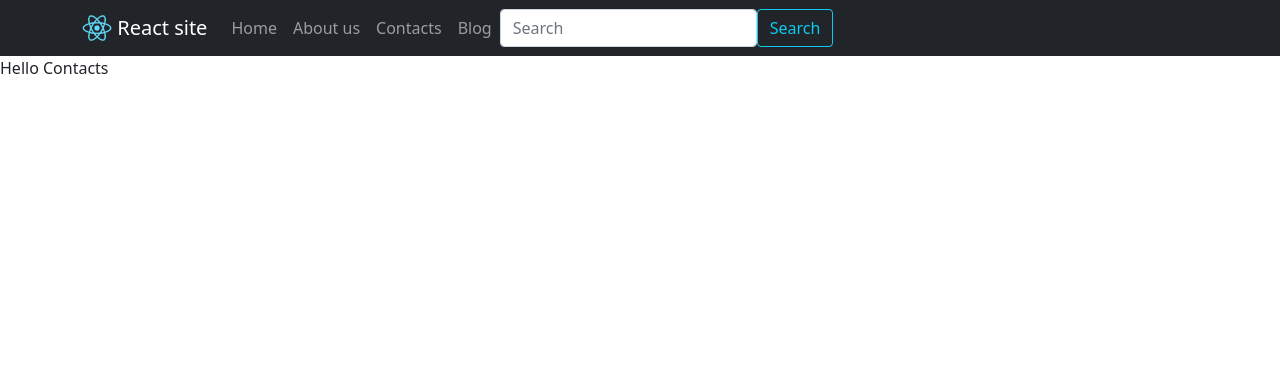
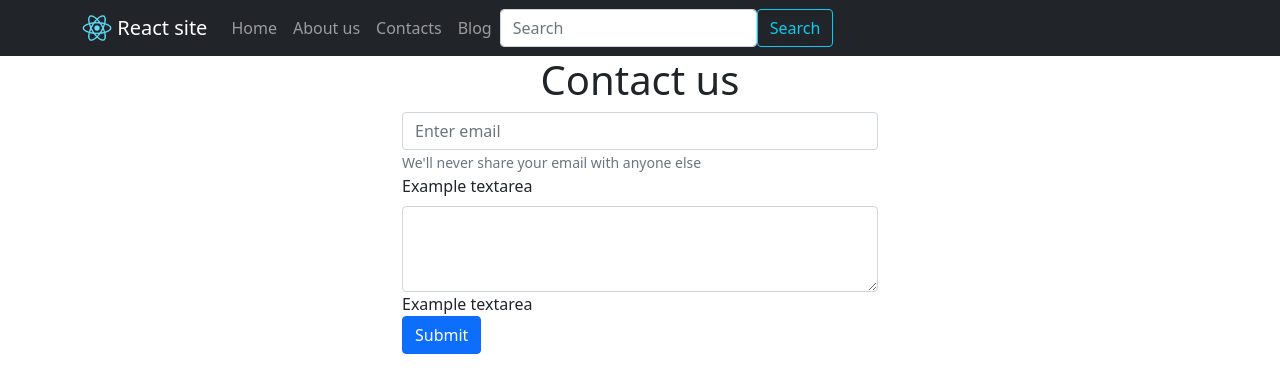
Before and after one commit to CoolSheff131/react-site, a React (Create React App) app: page /contacts in a window 1280 px wide. Shown: the top 392 px of the page. Built offline with nearby package versions, Linux system fonts and the light colour scheme.

Commit message:
Создана страница Contacts

```diff
--- a/src/Components/Header.js
+++ b/src/Components/Header.js
@@ -3,10 +3,11 @@
 import { BrowserRouter as Router, Switch, Route, Link } from 'react-router-dom'
 import Home from '../Pages/Home'
 import About from '../Pages/About'
-import Contacts from '../Pages/Contacts'
+
 import Blog from '../Pages/Blog'
 
 import logo from './logo192.png'
+import Contacts from '../Pages/Contacts'
 
 export default class Header extends Component{
     render(){
--- a/src/Pages/Contacts.js
+++ b/src/Pages/Contacts.js
@@ -1,11 +1,39 @@
 import React, {Component} from 'react'
+import { Container, Form } from 'react-bootstrap'
+import {Button} from 'react-bootstrap';
 
 export default class Contacts extends Component {
+
     render(){
         return(
-            <div>
-                Hello Contacts
-            </div>
+
+           <div>
+               <Container style={{width: '500px'}}>
+                <h1 className="text-center"> Contact us</h1>
+
+                <Form>
+                    <Form.Group controlId="formBasicEmail">
+
+                        <Form.Control type="email" placeholder="Enter email"/>
+                        <Form.Text>
+                            We'll never share your email with anyone else
+                        </Form.Text>
+                    </Form.Group>
+
+                     <Form.Group controlId="formBasicPassword">
+                        <Form.Label>Example textarea</Form.Label>
+                        <Form.Control as="textarea" rows="3"/>
+                     </Form.Group>
+
+                     <Form.Group controlId="formBasicPassword">
+                        <Form.Check type="checkbox" label="check me out">Example textarea</Form.Check>
+                        <Button variant="primary" type="submit">Submit</Button>
+                     </Form.Group>
+
+                </Form>
+            </Container>
+           </div>
+
         )
     }
 }
```
